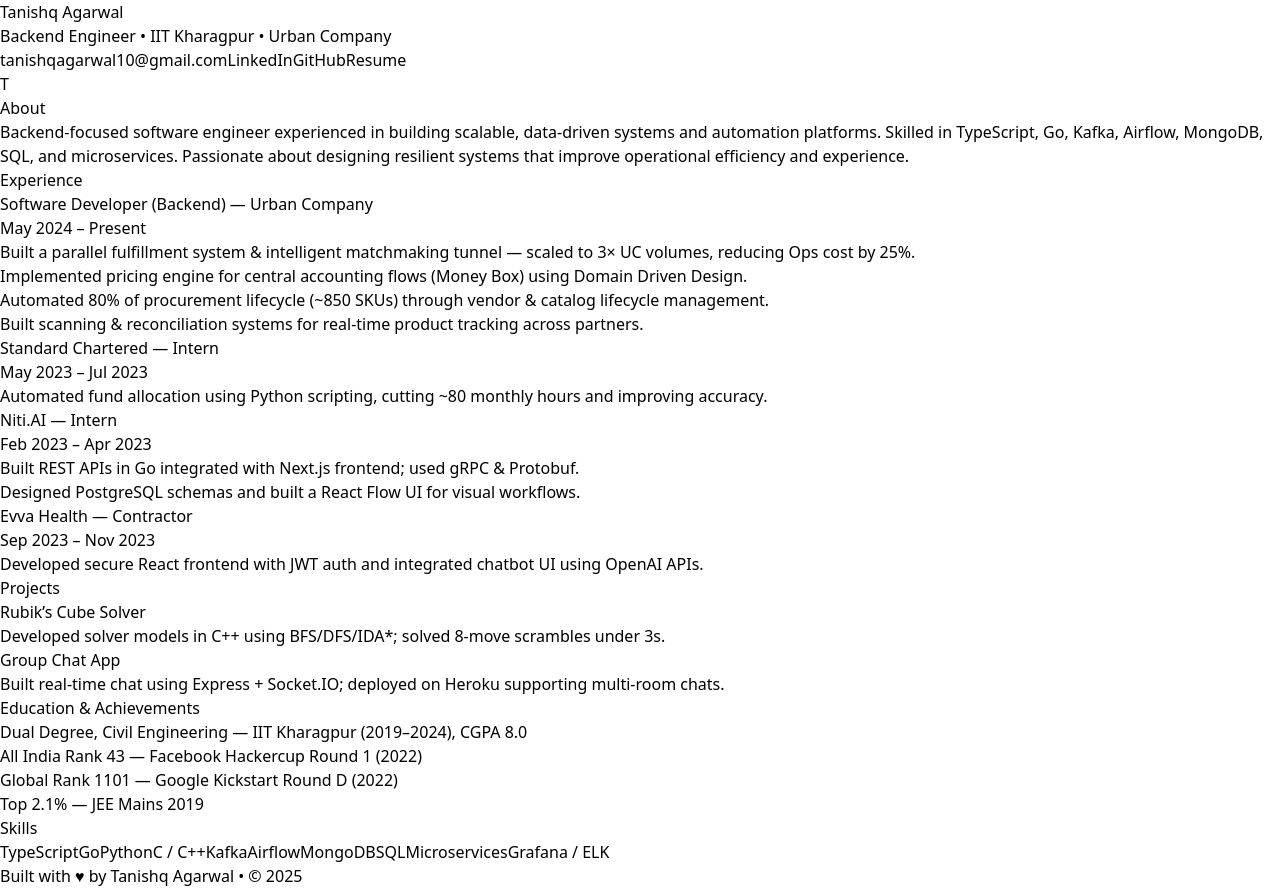
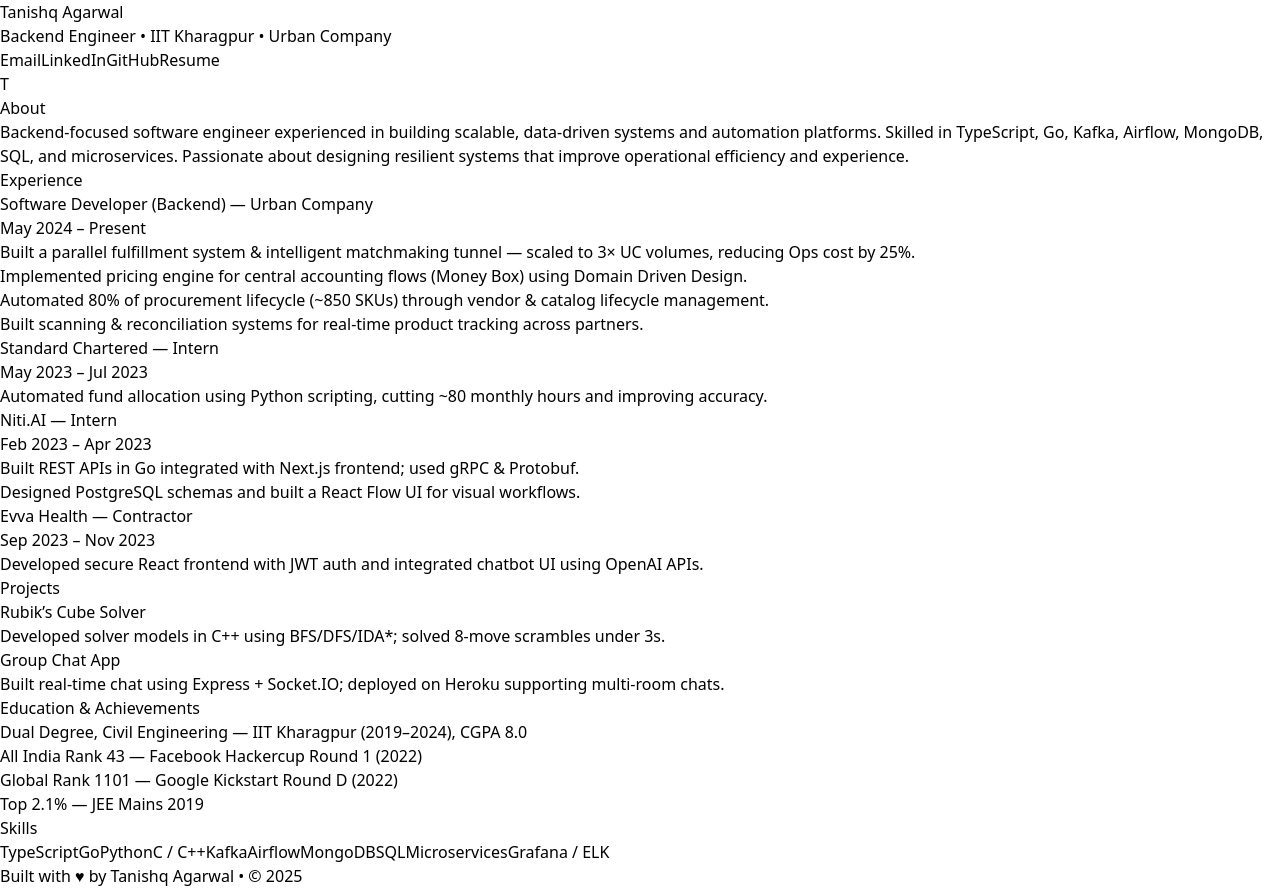
Before and after one commit to TanishqAgarwal/portfoliioSite, a React (Vite) app: page / in a window 1280 px wide. Built offline with nearby package versions, Linux system fonts and the light colour scheme.

Commit message:
Update Portfolio.jsx

```diff
--- a/src/Portfolio.jsx
+++ b/src/Portfolio.jsx
@@ -16,12 +16,15 @@
     </p>
 
     <div className="mt-5 flex flex-wrap justify-center md:justify-start gap-3">
-      <a
-        href="mailto:tanishqagarwal10@gmail.com"
-        className="text-indigo-400 underline hover:text-indigo-300 text-lg font-medium"
-      >
-        tanishqagarwal10@gmail.com
-      </a>
+      <button
+  onClick={(e) => {
+    e.preventDefault();
+    window.open("mailto:tanishqagarwal10@gmail.com", "_blank");
+  }}
+  className="px-5 py-2.5 bg-indigo-600 text-white rounded-full hover:bg-indigo-700 transition-all shadow-md hover:shadow-indigo-600/40"
+>
+  Email
+</button>
 
       <a
         href="https://www.linkedin.com/in/tanishq-agarwal-01a8881a0/"
```
